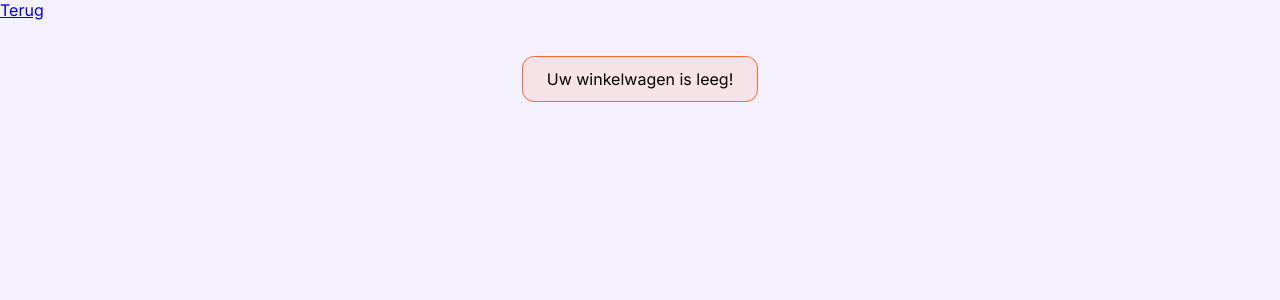
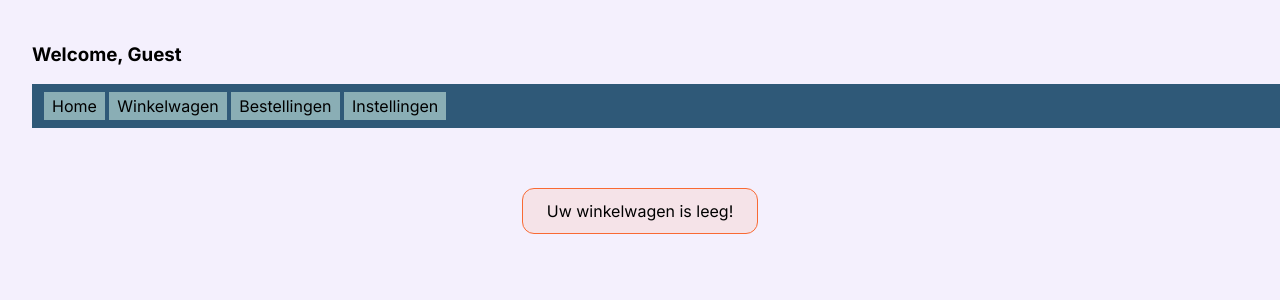
Before and after one commit to NikkieDev/Webshop-project__school, a PHP site: page /winkelwagen.php?referrer=index.php in a window 1280 px wide. Shown: the top 300 px of the page. Run offline with PHP 8.4, Linux system fonts and the light colour scheme; data comes from the database, SQL or seed files in the repository; tables that the repository leaves empty hold one stand-in row (values such as "Sample post").

Commit message:
more continuity in UI

```diff
--- a/src/index.php
+++ b/src/index.php
@@ -30,6 +30,10 @@ $session = SessionManager::getInstance();
             <div class="nav-item--wrapper">
                 <a class="nav-item" href="#">Home</a>
                 <a class="nav-item" href="winkelwagen.php?referrer=index.php">Winkelwagen</a>
+                <?php if (!$fingerprint->isGuest()) { ?>
+                    <a class="nav-item" href="user/bestellingen.php?referrer=index.php">Bestellingen</a>
+                    <a class="nav-item" href="user/instellingen.php?referrer=index.php">Instellingen</a>
+                <?php } ?>
             </div>
             <div class="fixed-right">
                 <?php if ($fingerprint->isGuest()) { ?>
--- a/src/lib/repository/OrderRepository.php
+++ b/src/lib/repository/OrderRepository.php
@@ -47,8 +47,10 @@ final class OrderRepository extends BaseRepository
     public function getUserMostRecentOrders(string $userUuid): array
     {
         $stmt = $this->getConnection()->prepare("
-            SELECT `o.status`, `o.price`, `o.vat`, `o.createdAt` FROM `Order`
+            SELECT o.status, o.price, o.vat, o.createdAt, COUNT(ci.uuid) AS itemCount FROM `Order` AS o
+            INNER JOIN CartItem AS ci ON ci.CartUuid = o.CartUuid
             WHERE o.UserUuid = :userId
+            GROUP BY o.uuid
         "); // get item count too
 
         $stmt->execute([':userId' => $userUuid]);
--- a/src/winkelwagen.php
+++ b/src/winkelwagen.php
@@ -5,9 +5,11 @@ session_start();
 
 require_once 'lib/FingerprintService.php';
 require_once "lib/CartManager.php";
+require_once "lib/SessionManager.php";
 
 $fingerprint = FingerprintService::getInstance();
 $cartManager = CartManager::getInstance();
+$session = SessionManager::getInstance();
 $referrer = $_GET['referrer'];
 
 ?>
@@ -22,9 +24,20 @@ $referrer = $_GET['referrer'];
     <script src="/js/cart.js" defer></script>
 </head>
 <body>
-    <a href="<?php echo $referrer ?>">Terug</a>
-
-    <section>
+    <section class="header-wrapper">
+        <?php if ($session->get('username')) { ?>
+            <h3>Welcome, <?php echo $session->get('username') ?></h3>
+        <?php } ?>
+        <nav>
+            <div class="nav-item--wrapper">
+                <a class="nav-item" href="/">Home</a>
+                <a class="nav-item" href="/winkelwagen.php?referrer=index.php">Winkelwagen</a>
+                <a class="nav-item" href="/user/bestellingen.php?referrer=index.php">Bestellingen</a>
+                <a class="nav-item" href="/user/instellingen.php?referrer=index.php">Instellingen</a>
+            </div>
+        </nav>
+    </section>
+    <section class="winkelwagen-wrapper">
         <?php if ($cartManager->getSize() === 0) { ?>
             <div class="flash-card flash-warning"><span class="flash-content">Uw winkelwagen is leeg!</span></div>
         <?php } else { ?>
@@ -32,7 +45,7 @@ $referrer = $_GET['referrer'];
                 <h3>Deze <?php echo $cartManager->getSize() ?> producten zitten in uw winkelwagen</h3>
 
                 <div class="cart-items--wrapper">
-                    <?php foreach ($cartManager->getItems($fingerprint->getUser()) as $product) {?>
+                    <?php foreach ($cartManager->getItems() as $product) {?>
                         <?php $productUuid = $product['ProductId']; ?>
 
                         <div class="cart-item--wrapper">
```
Also changed, not shown: src/user/bestellingen.php (+5 -2 lines).
